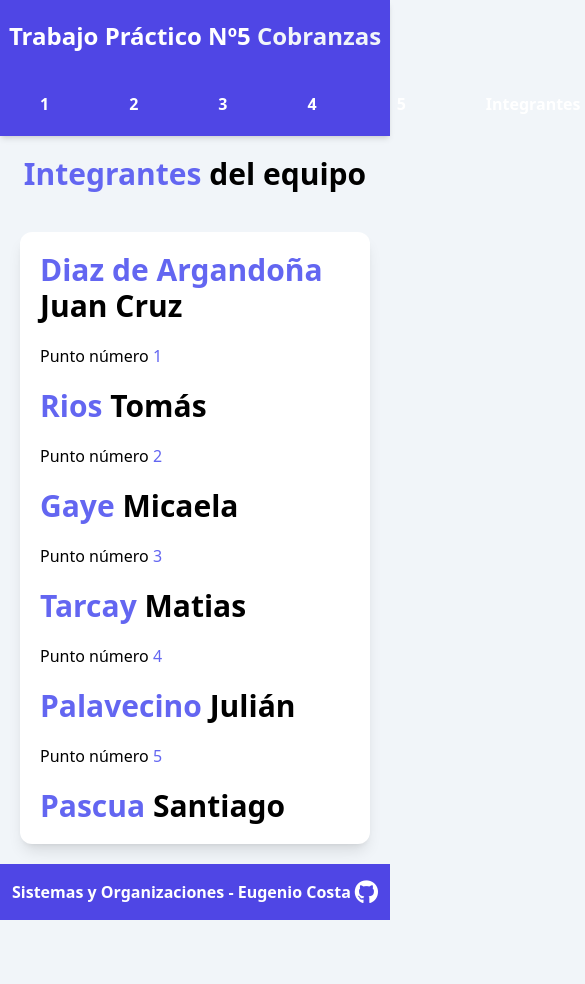
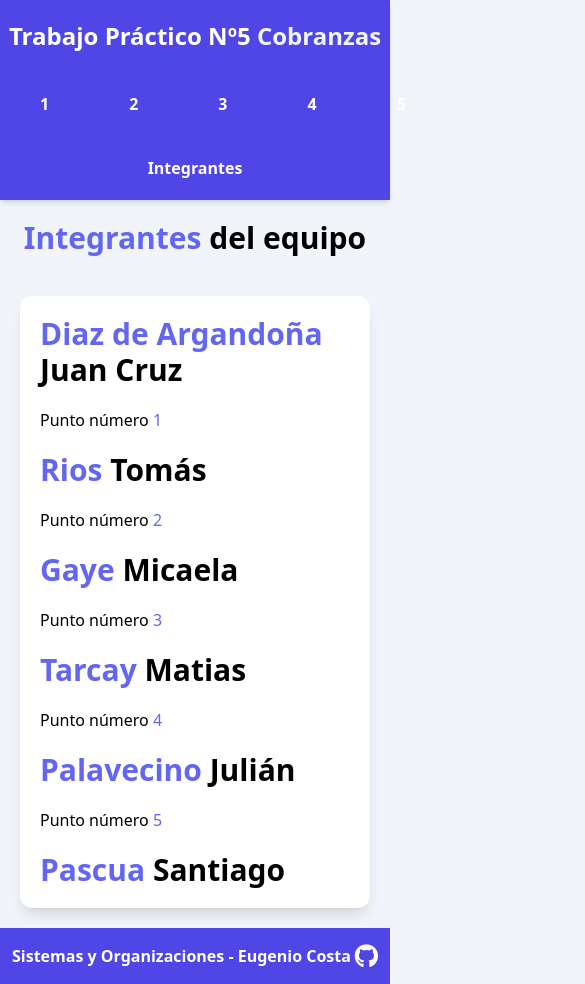
Before and after one commit to giovanni1996DDA/Trabajo-4-organizaciones, a React (Vite) app: page / in a window 390 px wide. Shown: the top 984 px of the page, 585 px wide, since content can reach past the window. Before the commit the page ends 920 px from the top, so only its background shows below. Built offline with nearby package versions, Linux system fonts and the light colour scheme.

Commit message:
Responsive

```diff
--- a/src/Layouts/NavLayout.jsx
+++ b/src/Layouts/NavLayout.jsx
@@ -7,11 +7,12 @@ const NavLayout = () => {
   return (
     <>
         <div className="flex flex-col justify-between min-h-screen">
-            <nav className="bg-indigo-600 flex flex-nowrap flex-col md:flex-row shadow-md justify-between">
+            <nav className="bg-indigo-600 flex  flex-col md:flex-row shadow-md justify-between">
                 <div className="font-bold flex  justify-center text-2xl px-2 py-5 text-white whitespace-nowrap">
                     <h1>Trabajo Práctico Nº5 <span className=" text-slate-100">Cobranzas</span></h1>
                 </div>
-                <div className=" flex flex-row">
+                <div className=" flex flex-row flex-wrap md:flex-nowrap justify-evenly">
+                    <div className=" flex flex-row flex-grow justify-evenly">
                         <div className="text-white font-bold   hover:bg-indigo-400 transition-colors text-center flex flex-col justify-center">
                             <Link className="p-5 px-10" to="Punto1/">1</Link>
                         </div>
@@ -27,7 +28,8 @@ const NavLayout = () => {
                         <div className="text-white font-bold  hover:bg-indigo-400 transition-colors text-center flex flex-col justify-center">
                             <Link className="p-5 px-10"  to="Punto5/">5</Link>
                         </div>
-                    <div className="text-white font-bold  hover:bg-indigo-400 transition-colors text-center flex flex-col justify-center">
+                    </div>
+                    <div className="text-white font-bold basis-96 hover:bg-indigo-400 transition-colors text-center flex flex-col justify-center">
                         <Link className="p-5 px-10"  to="/">Integrantes</Link>
                     </div>
                 </div>
```
Lines whose indentation alone changed are shown as unchanged.
